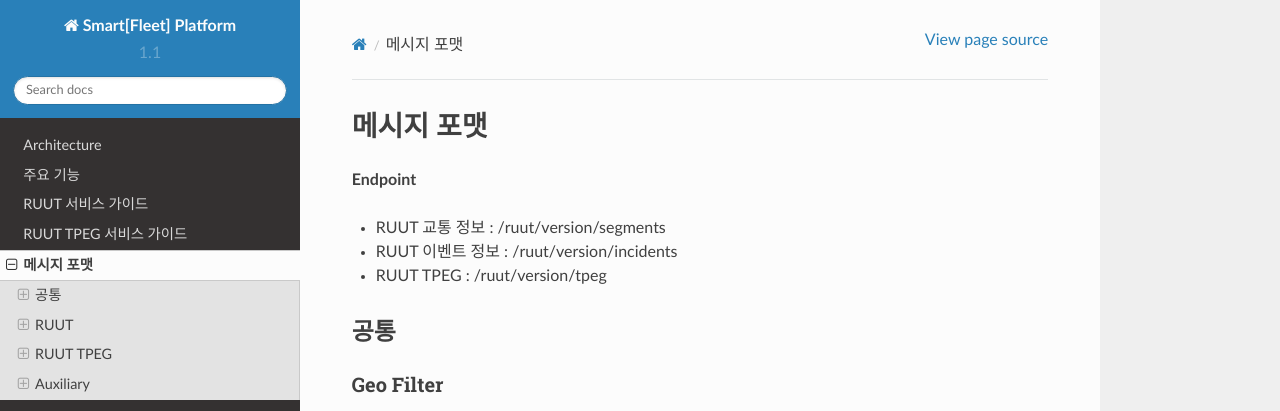
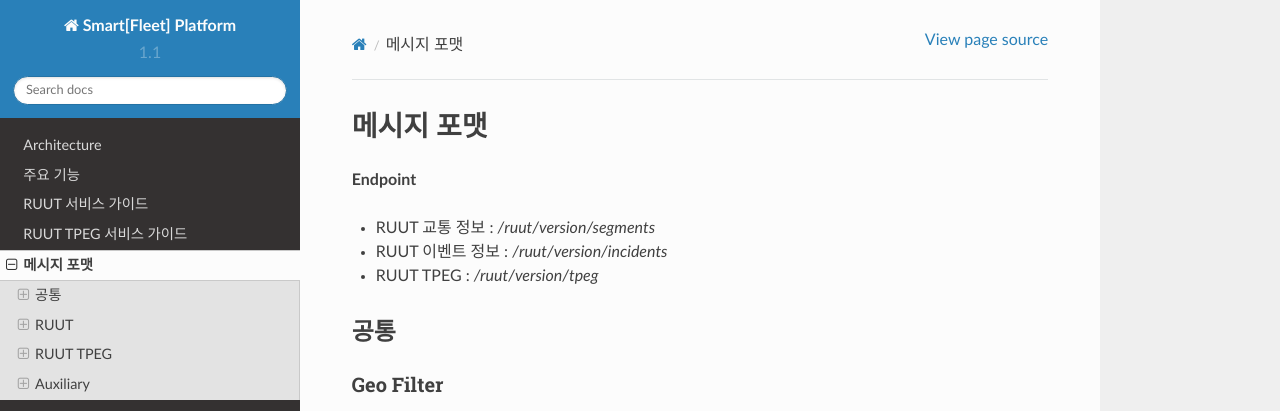
Before and after one commit to harudium/dyrods, a Sphinx documentation site: the page built from source/format.rst, in a window 1280 px wide and 1324 px high. Shown: the top 411 px of the window. Built offline with Sphinx 7.4.7 and the Read the Docs theme 2.0.0, drawn with Linux system fonts in a browser that asks for light colours.

```diff
--- a/source/format.rst
+++ b/source/format.rst
@@ -7,9 +7,9 @@
 
 **Endpoint**
 
-- RUUT 교통 정보 : /ruut/version/segments
-- RUUT 이벤트 정보 : /ruut/version/incidents
-- RUUT TPEG : /ruut/version/tpeg
+- RUUT 교통 정보 : `/ruut/version/segments`
+- RUUT 이벤트 정보 : `/ruut/version/incidents`
+- RUUT TPEG : `/ruut/version/tpeg`
 
 공통
 --------------------------
@@ -30,11 +30,11 @@ Geo Filter
 +              +-----------------+------------------------------------------------------+
 |              | circle          | GPS 좌표 중심, 반지름으로 구성된 원 내 데이터 반환 요청          |
 +              +-----------------+------------------------------------------------------+
-|              | polygon.        | 3개 이상의 GPS 좌표로 구성된 도형 내 데이터 반환 요청           |
+|              | polygon.        | 3개 이상의 GPS 좌표로 구성된 도형 내 데이터 반환 요청          |
 +              +-----------------+------------------------------------------------------+
-|              | pos             | GPS 좌표에서 가장 가까운 미터 내 데이터 1개 반환 요청           |
+|              | pos             | GPS 좌표에서 가장 가까운 미터 내 데이터 1개 반환 요청          |
 +              +-----------------+------------------------------------------------------+
-|              | centerpoint-box | GPS 좌표 무게중심, 가로/세로로 구성된 박스 내 데이터 반환 요청    |
+|              | centerpoint-box | GPS 좌표 무게중심, 가로/세로로 구성된 박스 내 데이터 반환 요청     |
 +--------------+-----------------+------------------------------------------------------+
 
 RUUT
```
